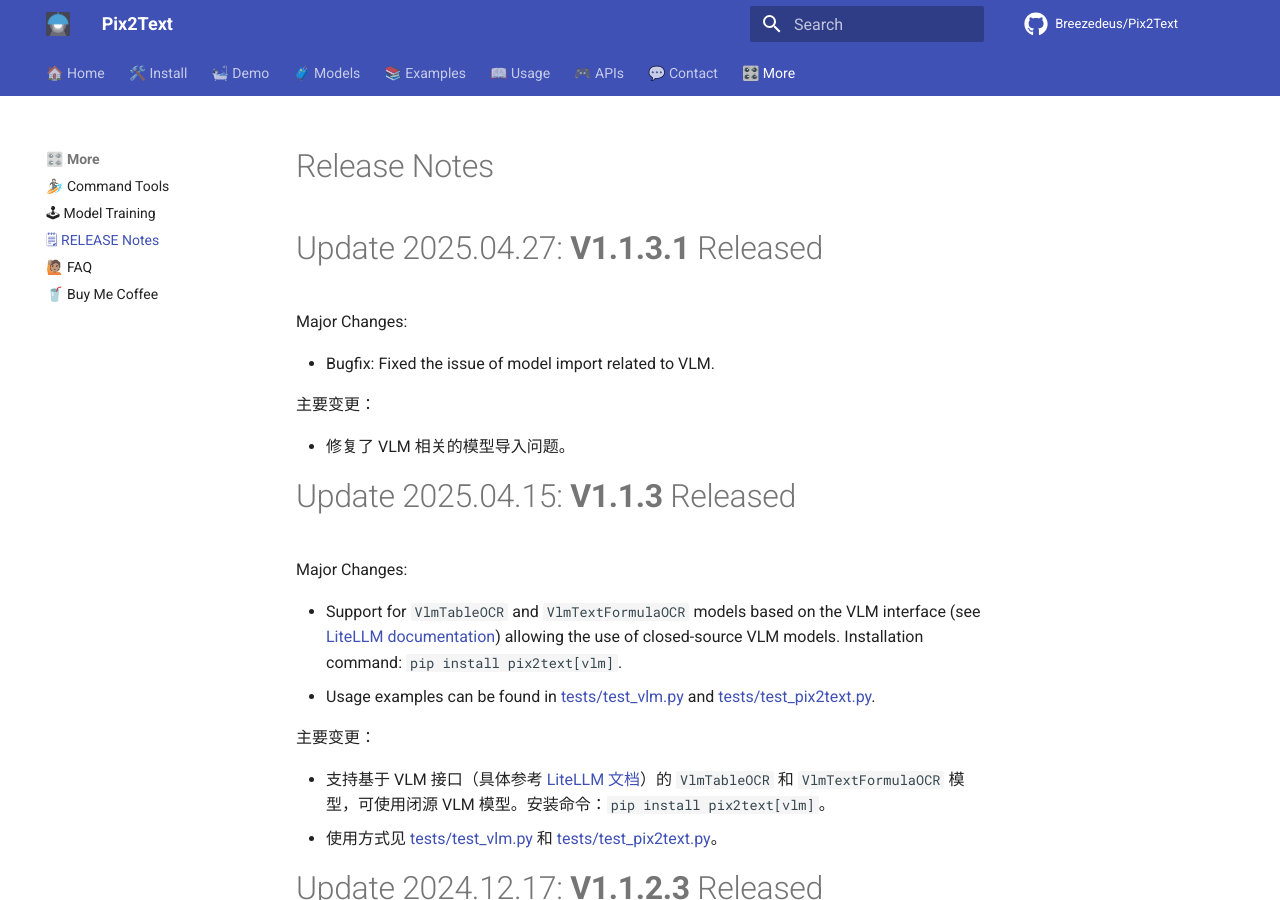
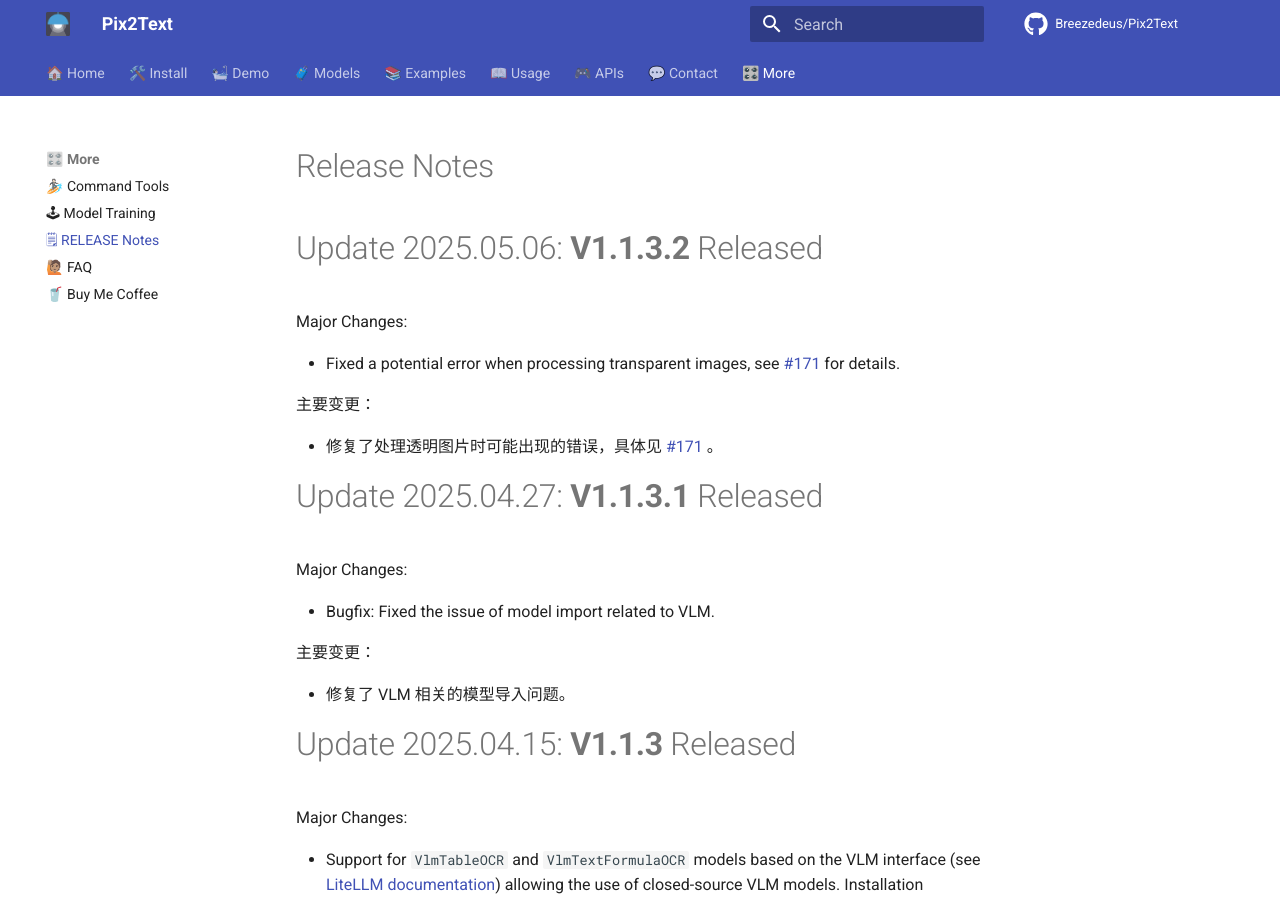
Before and after one commit to breezedeus/Pix2Text, an MkDocs documentation site: the page built from docs/RELEASE.md, in a window 1280 px wide and 900 px high. Built offline with MkDocs 1.6.1 and Material for MkDocs 9.7.7, drawn with Linux system fonts in a browser that asks for light colours; comment, search, counter and statistics services are not loaded.

Commit message:
chore: update release notes for version 1.1.3.2 and fix version number in __version__.py

```diff
--- a/docs/RELEASE.md
+++ b/docs/RELEASE.md
@@ -1,4 +1,14 @@
 # Release Notes
+
+# Update 2025.05.06: **V1.1.3.2** Released
+
+Major Changes:
+
+- Fixed a potential error when processing transparent images, see [#171](https://github.com/breezedeus/Pix2Text/issues/171) for details.
+
+主要变更：
+
+- 修复了处理透明图片时可能出现的错误，具体见 [#171](https://github.com/breezedeus/Pix2Text/issues/171) 。
 
 # Update 2025.04.27: **V1.1.3.1** Released
 
@@ -9,7 +19,6 @@
 主要变更：
 
 - 修复了 VLM 相关的模型导入问题。
-
 
 # Update 2025.04.15: **V1.1.3** Released
 
--- a/pix2text/__version__.py
+++ b/pix2text/__version__.py
@@ -2,4 +2,4 @@
 # [Pix2Text](https://github.com/breezedeus/pix2text): an Open-Source Alternative to Mathpix.
 # Copyright (C) 2022-2025, [Breezedeus](https://www.breezedeus.com).
 
-__version__ = '1.1.3.1'
+__version__ = '1.1.3.2'
```
